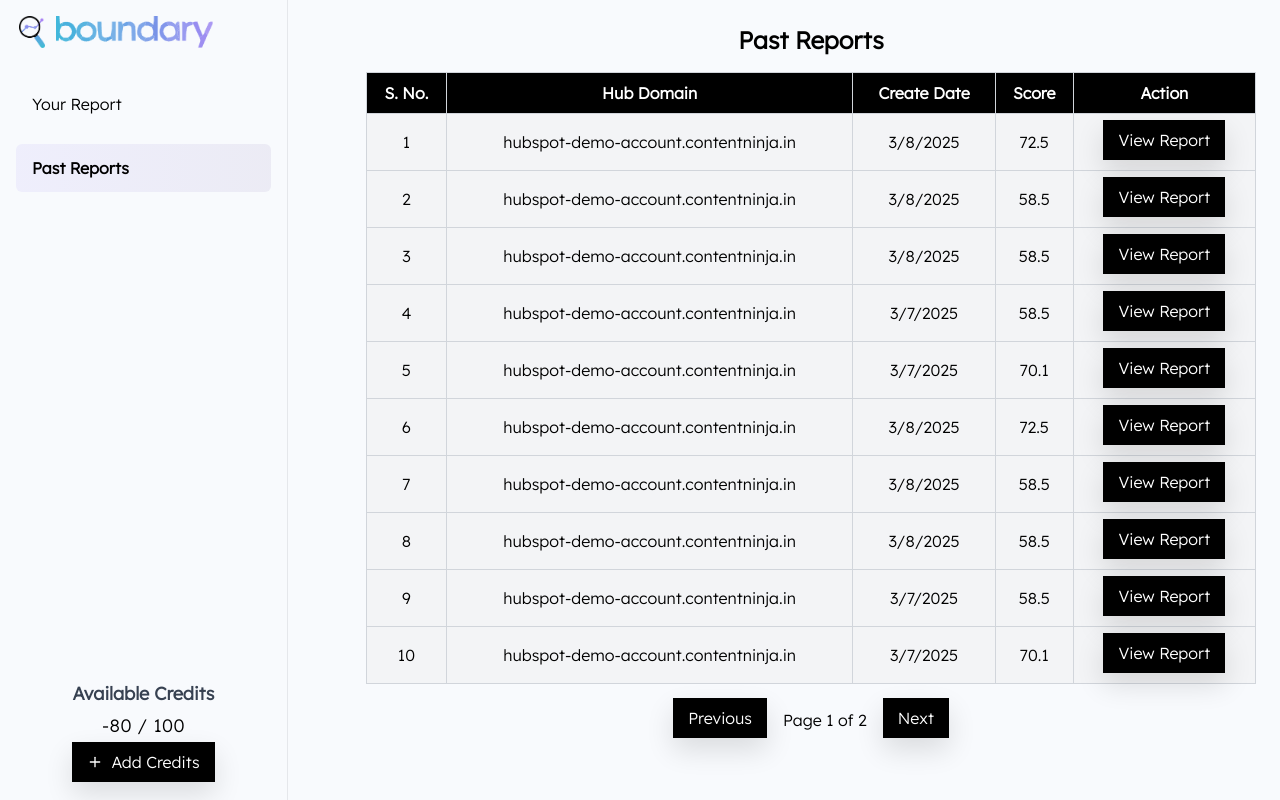
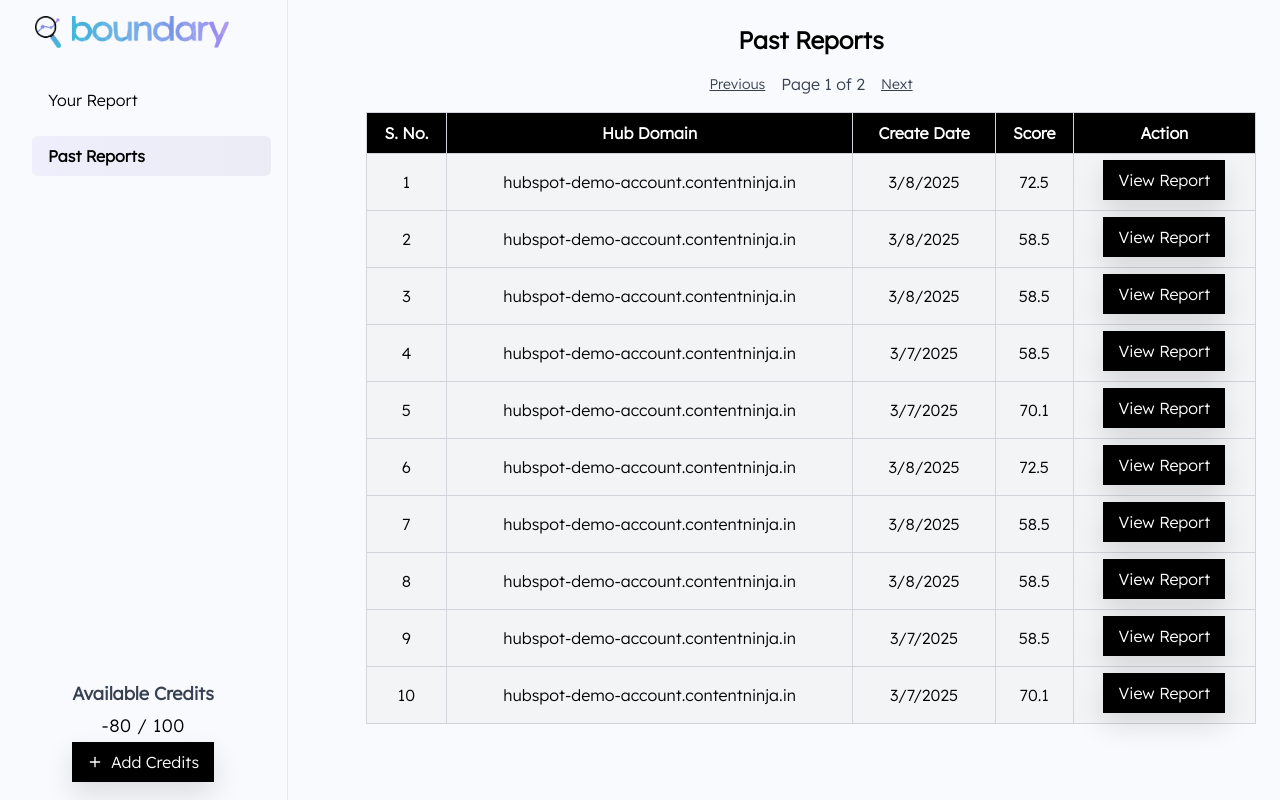
Before and after one commit to akky2000/CRM-Audit-App, a React (Vite) app: page /past-reports in a window 1280 px wide. Built offline with nearby package versions, Linux system fonts and the light colour scheme.

Commit message:
fix: pastreports and sidebar

```diff
--- a/src/components/SideBar.jsx
+++ b/src/components/SideBar.jsx
@@ -37,7 +37,7 @@
           isOpen ? "translate-x-0" : "-translate-x-full"
         } lg:translate-x-0 lg:w-72`}
       >
-        <aside className="h-full flex flex-col relative">
+        <aside className="h-full flex flex-col relative pl-4">
           {/* Close Button (Only for Mobile) */}
           <button
             className="absolute top-4 right-4 text-black lg:hidden"
@@ -56,9 +56,9 @@
           <nav className="flex flex-col space-y-4 p-4">
             <Link
               to="/dashboard"
-              className={`px-4 py-3 bg-inherit rounded-md transition text-start ${
+              className={`px-4 py-2 bg-inherit rounded-md transition text-start ${
                 location.pathname === "/dashboard"
-                  ? "bg-gradient-to-r from-[#9b87f51a] to-[#7e69ab1a] text-black font-bold"
+                  ? "bg-gradient-to-r from-[#9b87f51a] to-[#7e69ab1a] text-black font-semibold"
                   : "hover:bg-gradient-to-r from-[#9b87f51a] to-[#7e69ab1a] hover:text-black"
               }`}
               onClick={() => setIsOpen(false)}
@@ -68,9 +68,9 @@
 
             <Link
               to="/past-reports"
-              className={`px-4 py-3 rounded-md transition text-start ${
+              className={`px-4 py-2 rounded-md transition text-start ${
                 location.pathname === "/past-reports"
-                  ? "bg-gradient-to-r from-[#9b87f51a] to-[#7e69ab1a] text-black font-bold"
+                  ? "bg-gradient-to-r from-[#9b87f51a] to-[#7e69ab1a] text-black font-semibold"
                   : "hover:bg-gradient-to-r from-[#9b87f51a] to-[#7e69ab1a] hover:text-black"
               }`}
               onClick={() => setIsOpen(false)}
@@ -80,10 +80,10 @@
           </nav>
 
           {/* Credits Section */}
-          <div className="mt-auto p-4 text-center rounded-lg items-center justify-center mx-auto gap-1 flex flex-col">
+          <div className="mt-auto p-4 text-center rounded-lg items-center justify-center mx-auto gap-1 flex flex-col ml-[40px]">
             <p className="text-lg font-semibold text-gray-700">Available Credits</p>
             <p className="text-lg font-medium tracking-wide">-80 / 100</p>
-            <button className="flex items-center justify-center">
+            <button className="flex items-center justify-center disabled:cursor-not-allowed" disabled>
               <FiPlus className="mr-2" size={16} /> Add Credits
             </button>
           </div>
--- a/src/pages/PastReports.jsx
+++ b/src/pages/PastReports.jsx
@@ -19,6 +19,12 @@
   return (
     <div className="p-6">
       <h2 className="text-2xl font-bold text-center">Past Reports</h2>
+
+      <div className="mt-4 text-center flex justify-center items-center gap-4 text-gray-700">
+        <p className="underline text-sm hover:cursor-pointer">Previous</p>
+        <span>Page 1 of 2</span>
+        <p className="underline text-sm hover:cursor-pointer">Next</p>
+      </div>
 
       <table className="w-full mt-4 border-collapse border border-gray-300">
         <thead>
@@ -44,13 +50,6 @@
           ))}
         </tbody>
       </table>
-
-
-      <div className="mt-4 text-center">
-        <button >Previous</button>
-        <span className="mx-4">Page 1 of 2</span>
-        <button >Next</button>
-      </div>
     </div>
   );
 };
```
